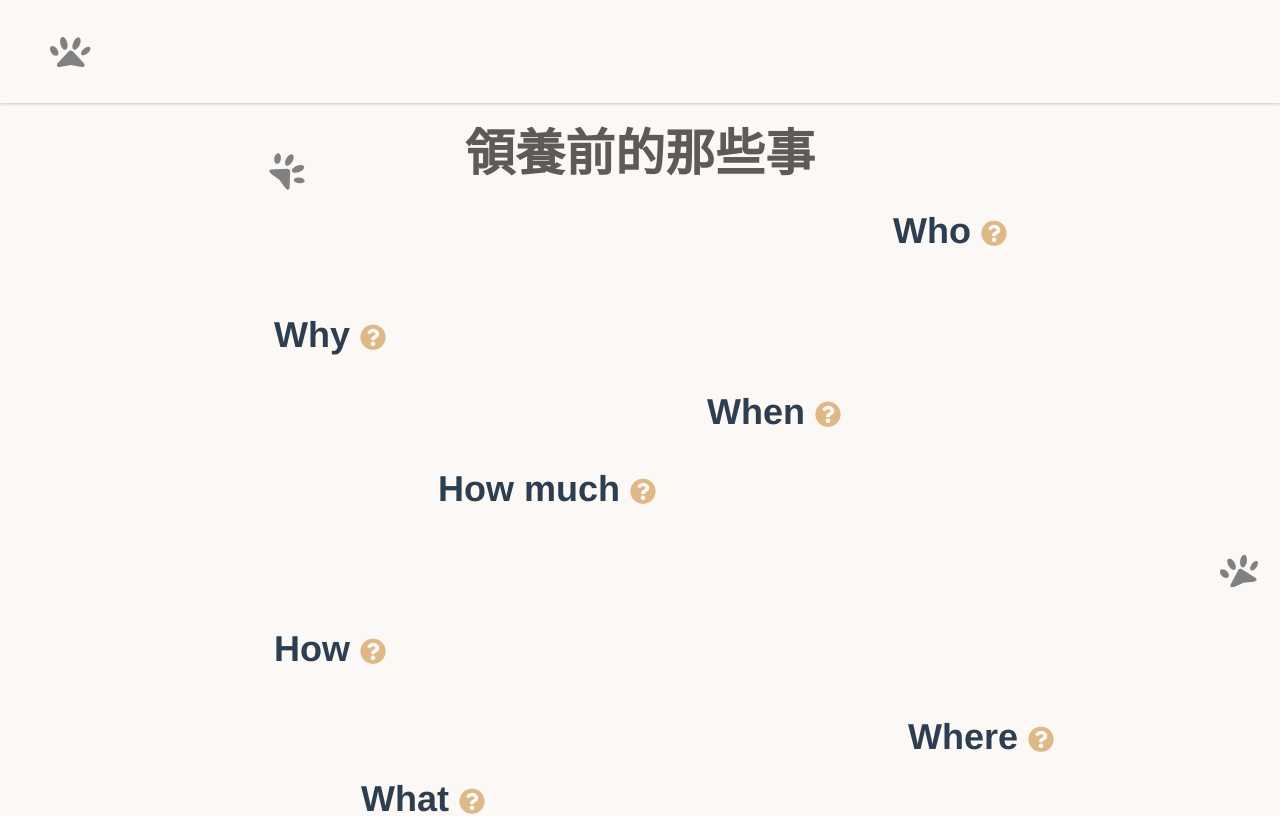
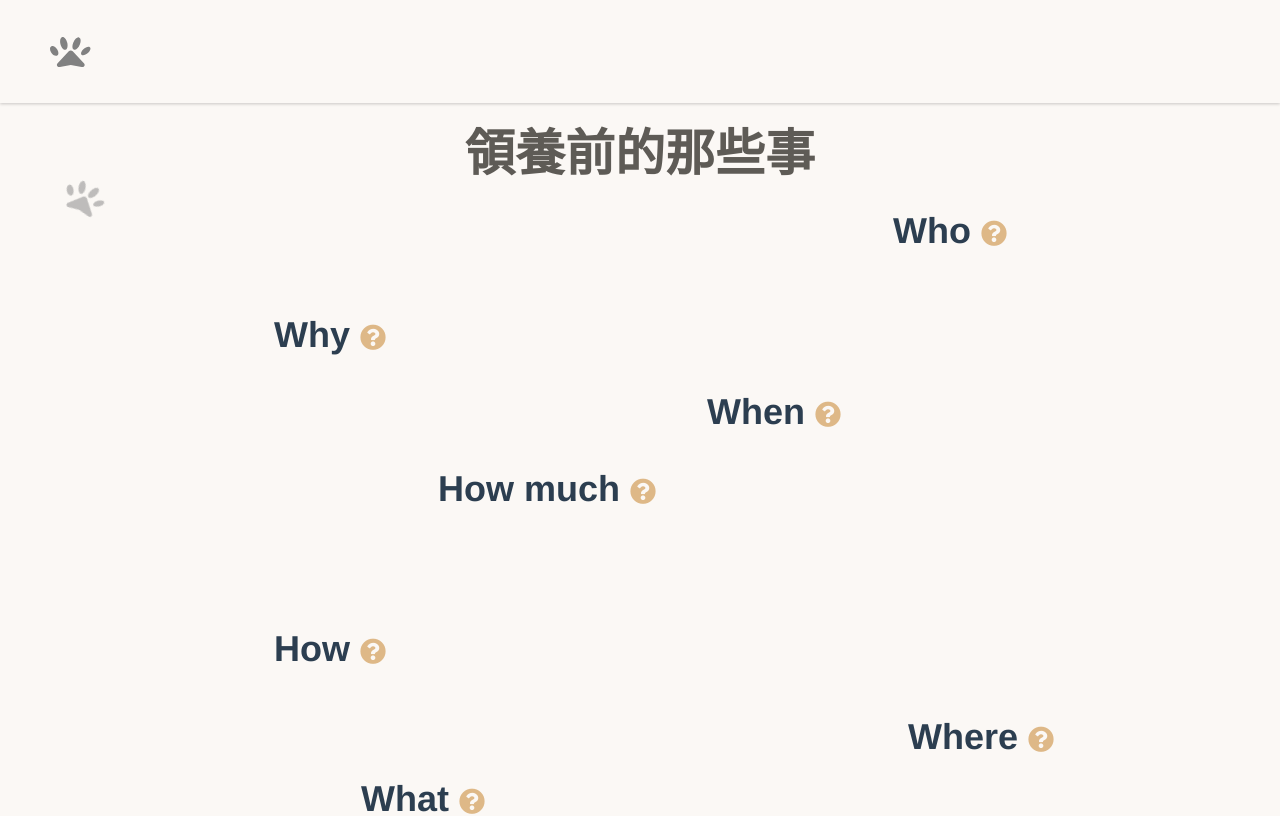
Before and after one commit to sherry-hooo/LangLangAdoption, a Vue app: page /custom in a window 1280 px wide. Shown: the top 816 px of the page. Built offline with nearby package versions, Linux system fonts and the light colour scheme.

Commit message:
feat(custom): add footprint animation

```diff
--- a/src/views/Custom.vue
+++ b/src/views/Custom.vue
@@ -1,9 +1,12 @@
 <template>
   <main>
     <div class="custom">
+      <img class="track2" src="@/assets/img/logo.svg">
+      <img class="track1" src="@/assets/img/logo.svg">
+      <img class="track3" src="@/assets/img/logo.svg">
       <h2>
         領養前的那些事
-        <img class="track1" src="@/assets/img/logo.svg">
+        <!-- <img class="track1" src="@/assets/img/logo.svg"> -->
         </h2>
       <div class="FAQ_group1">
         <div class="question wrap_why">
@@ -76,7 +79,7 @@
           </div>
         </div>
       </div>
-      <img class="track2" src="@/assets/img/logo.svg">
+      <!-- <img class="track2" src="@/assets/img/logo.svg"> -->
     </div>
   </main>
 </template>
@@ -252,45 +255,58 @@
 
 
 // 腳印動畫
-
+@keyframes shine{
+  from  { opacity: 0 };
+  to  { opacity: 1 }
+}
+// 位置相對於容器
+// 左邊的腳印
 .track1 {
+  // display: none;
   width: 40px;
   position: absolute; //相對於h2
-  bottom: 0;
-  left: 20%;
-  transform: rotate(45deg);
-  // animation: footprintR 2s steps(3, end) forwards;
+  top: 45%;
+  // bottom: 35%;
+  left: 5%;
+  transform: rotate(30deg);
+  opacity: 0;
+  animation: shine 1s infinite ease-in-out;
+  // animation: footprintL 2s steps(7, end) infinite;
   // animation-delay: 0.5s;
 }
 
 .track2{
+  // 靜態位置樣式
+  // width: 40px;
+  // position: absolute;
+  // bottom: 40%;
+  // right: 20px;
+  // transform: rotate(-15deg);
+
+  // 動畫參數
+  position: absolute;
+  top: 30%;
+  left: 7%;
   width: 40px;
-  position: absolute;
-  bottom: 40%;
-  right: 20px;
-  transform: rotate(-15deg);
-  // animation: footprintR 0.5s step(1, end) forwards;
-  // animation: footprintL 2s steps(2, end) forwards;
+  opacity: 0;
+  transform: rotate(-30deg);
+  animation: shine 1s infinite ease-in-out;
+  animation-delay: 1s;
 }
 
-@keyframes footprintL {
+.track3{
+  position: absolute;
+  top: 10%;
+  left: 5%;
+  transform: rotate(25deg);
+  animation: shine 2s infinite ease-in-out;
+  animation-delay: 2s;
+}
+
+@keyframes footprint {
   to {
-    left: 15px;
-    transform: translateY(5px);
-    // transform: translateY(-20px) translateX(50px);
+    transform: translateY(-100px) translateX(-10px);
   }
 }
 
-@keyframes footprintR {
-  to {
-    right: 10px;
-    transform: translateY(5px);
-    // transform: translateY(-20px) translateX(50px);
-  }
-}
-
-@keyframes fadeIn{
-  from  { opacity: 0 };
-  to  { opacity: 1 }
-}
 </style>
```
